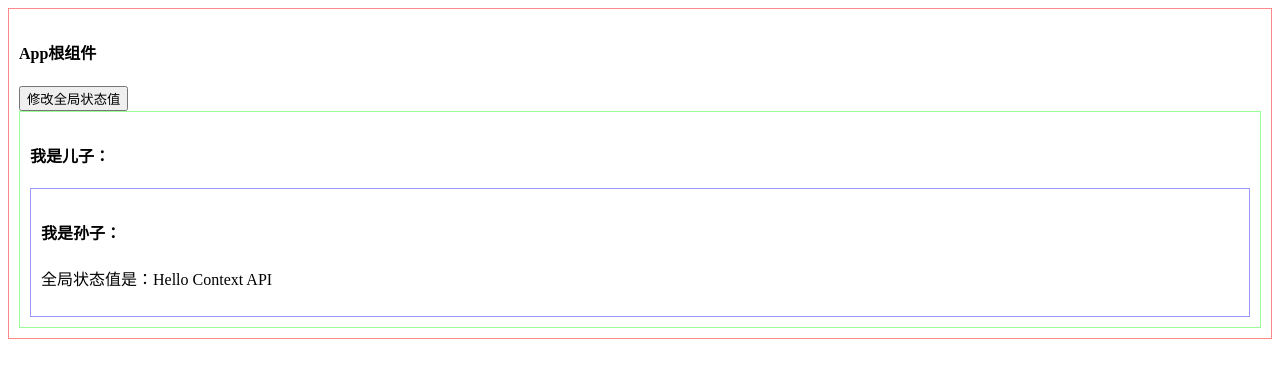
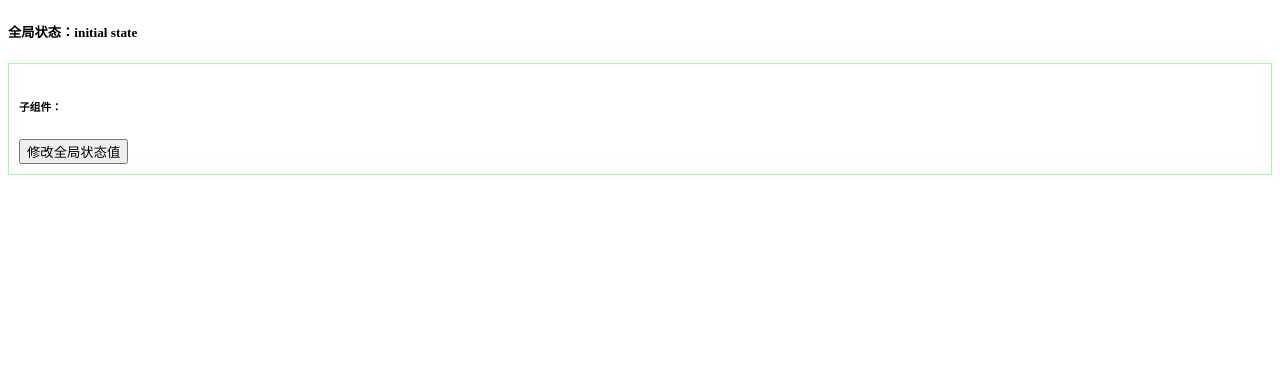
Before and after one commit to Artsmp/review-react, a React (Create React App) app: page / in a window 1280 px wide. Shown: the top 378 px of the page. Built offline with nearby package versions, Linux system fonts and the light colour scheme.

Commit message:
redux的使用

```diff
--- a/package.json
+++ b/package.json
@@ -9,6 +9,7 @@
     "react": "^17.0.2",
     "react-dom": "^17.0.2",
     "react-scripts": "5.0.0",
+    "redux": "^4.1.2",
     "web-vitals": "^2.1.0"
   },
   "scripts": {
--- /dev/null
+++ b/src/04-redux/App.jsx
@@ -0,0 +1,35 @@
+/*
+redux: 严格的单向数据流
+- store：仓库
+- action：仓库中的物品该怎么变化
+- reducer：仓管，对仓库的货物进行操作处理
+- view：消费者：消费者可能进行退货退款或者下单等操作，这些操作可以理解为派发一个action给仓管
+action 必须要有一个 type 属性，告诉 [仓管] 要进行的是什么样的操作
+dispatch 可以理解为下单操作
+*/
+import store from "./store"
+import Child from './Child'
+import React from 'react'
+
+class App extends React.Component {
+    state = {
+        myText: store.getState().text
+    }
+    componentDidMount() {
+        store.subscribe(() => {
+            this.setState({
+                myText: store.getState().text
+            })
+        })
+    }
+    render() {
+        return (
+            <div>
+                <h5>全局状态：{this.state.myText}</h5>
+                <Child />
+            </div>
+        )
+    }
+}
+
+export default App
--- /dev/null
+++ b/src/04-redux/Child.jsx
@@ -0,0 +1,22 @@
+import React from "react";
+import store from "./store";
+class Child extends React.Component {
+    changeText = () => {
+        store.dispatch({
+            type: 'TEST',
+            payload: '子组件修改全局状态值'
+        })
+    }
+    render() {
+        return (
+            <div style={{border: '1px solid #9f9', padding: '10px'}}>
+                <h6>子组件：</h6>
+                <div>
+                    <button onClick={this.changeText}>修改全局状态值</button>
+                </div>
+            </div>
+        )
+    }
+}
+
+export default Child
--- /dev/null
+++ b/src/04-redux/store.js
@@ -0,0 +1,18 @@
+import { createStore } from "redux";
+
+const reducer = (state, action) => {
+    let newState = { ...state }
+    console.log(state, action);
+    switch (action.type) {
+        case 'TEST':
+            newState.text = newState.text + action.payload
+            break;
+        default:
+            break;
+    }
+    return newState
+}
+
+const store = createStore(reducer, { text: 'initial state' })
+
+export default store
--- a/src/index.js
+++ b/src/index.js
@@ -1,5 +1,5 @@
 import React from "react";
 import ReactDOM from 'react-dom';
-import App from "./03-context-api/App";
+import App from './04-redux/App'
 
 ReactDOM.render(<App />, document.querySelector('#root'));
```
Also changed, not shown: 1 other file (tests, documents, lock files or other folders).
